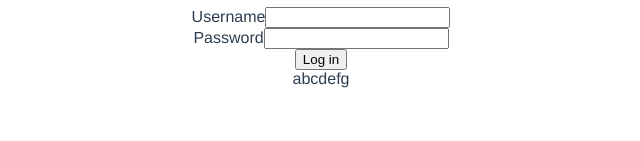
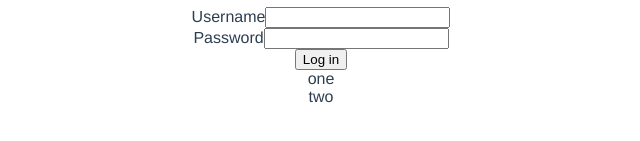
Before and after one commit to Yang-Hwan/testVue01, a Vue app: page /about in a window 1280 px wide. Shown: the part 159-300 px from the top of the page, without its empty margins (319-959 px from the left). Built offline with nearby package versions, Linux system fonts and the light colour scheme.

Commit message:
first commit

```diff
--- a/src/views/About.vue
+++ b/src/views/About.vue
@@ -13,7 +13,8 @@
         <button class="btn btn-primary m-1" @click="handleAuth">
             Log in
         </button>
-        <div> abcdefg </div>
+        <div> one </div>
+        <div> two </div>
     </div>
   </div>
 </template>
```
